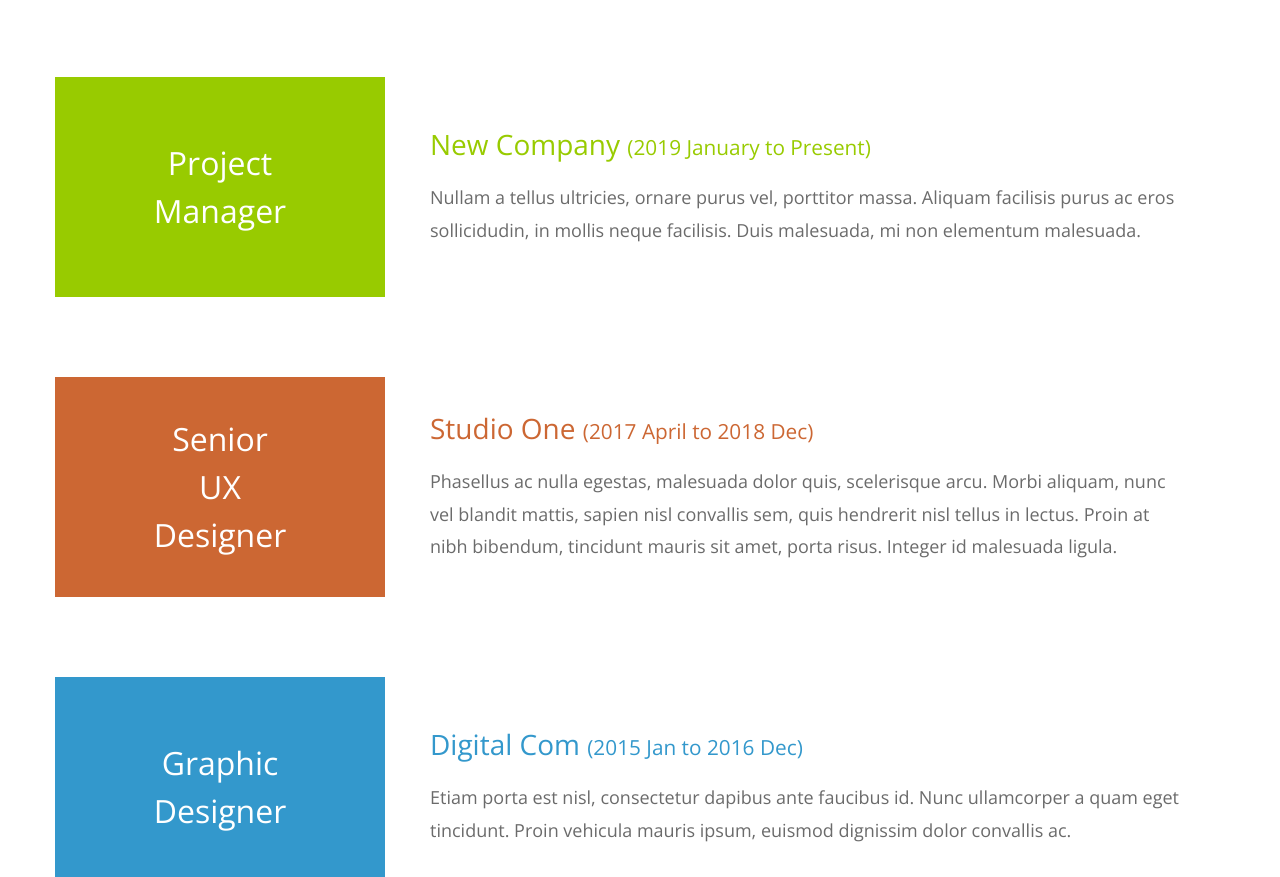
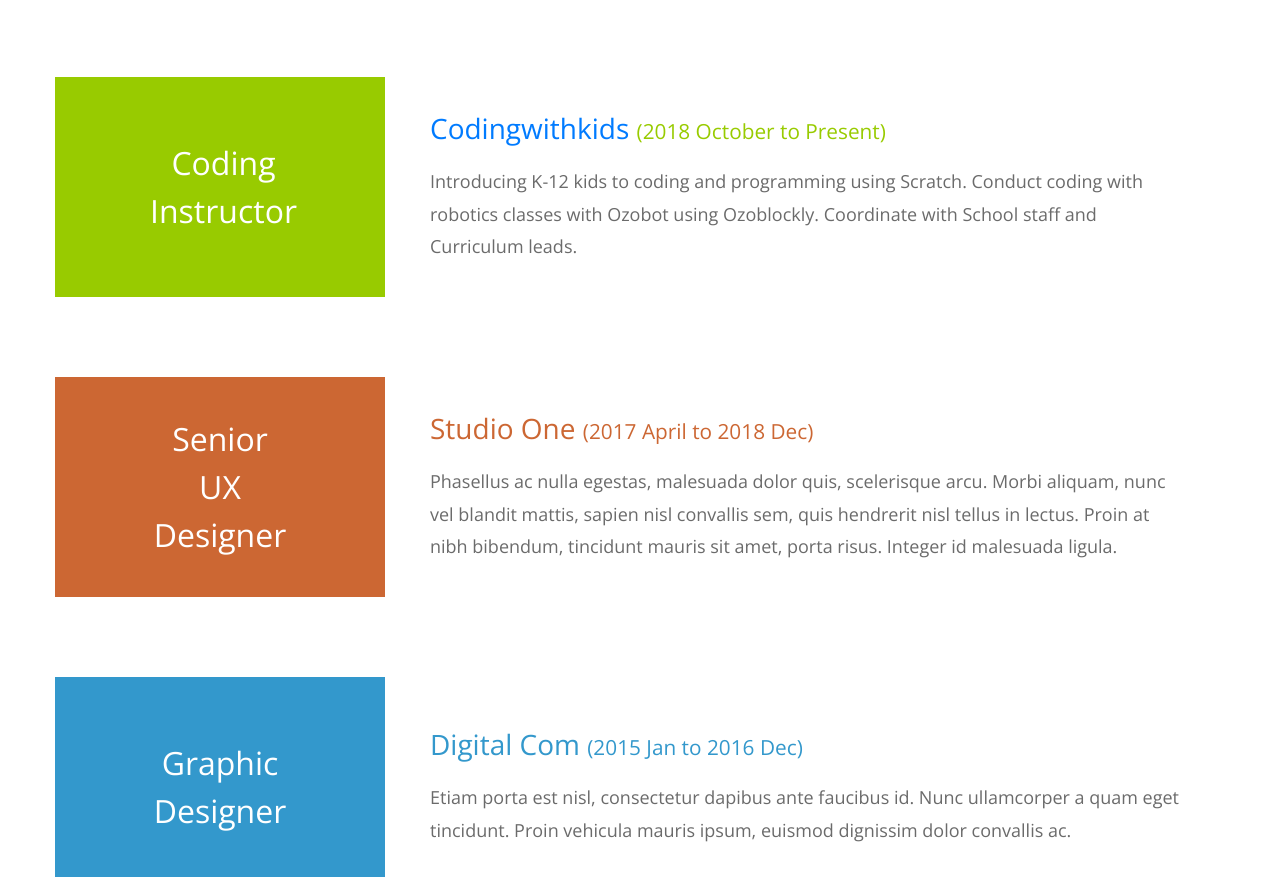
Before and after one commit to nikitagokak/nikitagokak.github.io, a plain HTML site: page index.html in a window 1280 px wide. Shown: the part 1103-1980 px from the top of the page. Drawn offline with nearby package versions, Linux system fonts and the light colour scheme.

Commit message:
Added experience for codingwithkids
https://www.codingwithkids.com detailed experience

```diff
--- a/index.html
+++ b/index.html
@@ -70,17 +70,17 @@
           <div class="col-12">
             <div class="tm-portfolio-item">
               <div class="tm-portfolio-name text-white tm-bg-green">
-                Project Manager
+                Coding Instructor
               </div>
               <div class="tm-portfolio-description">
                 <h3 class="tm-text-green">
-                  New Company
-                  <span class="tm-title-small">(2019 January to Present)</span>
+                  <a href="http://www.codingwithkids.com">Codingwithkids</a>
+                  <span class="tm-title-small">(2018 October to Present)</span>
                 </h3>
                 <p class="mb-0">
-                  Nullam a tellus ultricies, ornare purus vel, porttitor massa.
-                  Aliquam facilisis purus ac eros sollicidudin, in mollis neque
-                  facilisis. Duis malesuada, mi non elementum malesuada.
+                  Introducing K-12 kids to coding and programming using Scratch.
+                  Conduct coding with robotics classes with Ozobot using Ozoblockly.
+                  Coordinate with School staff and Curriculum leads.
                 </p>
               </div>
             </div>
```
